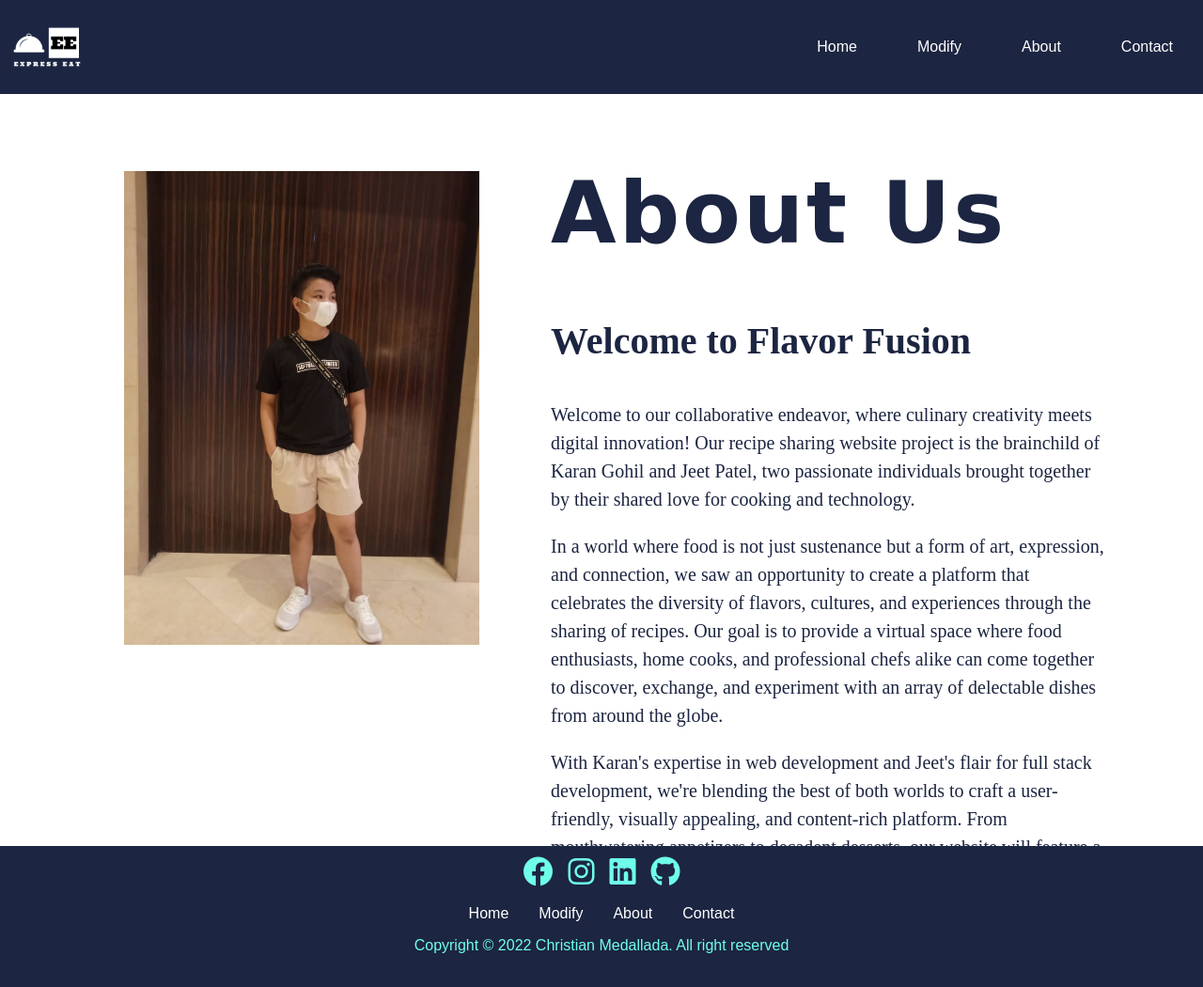
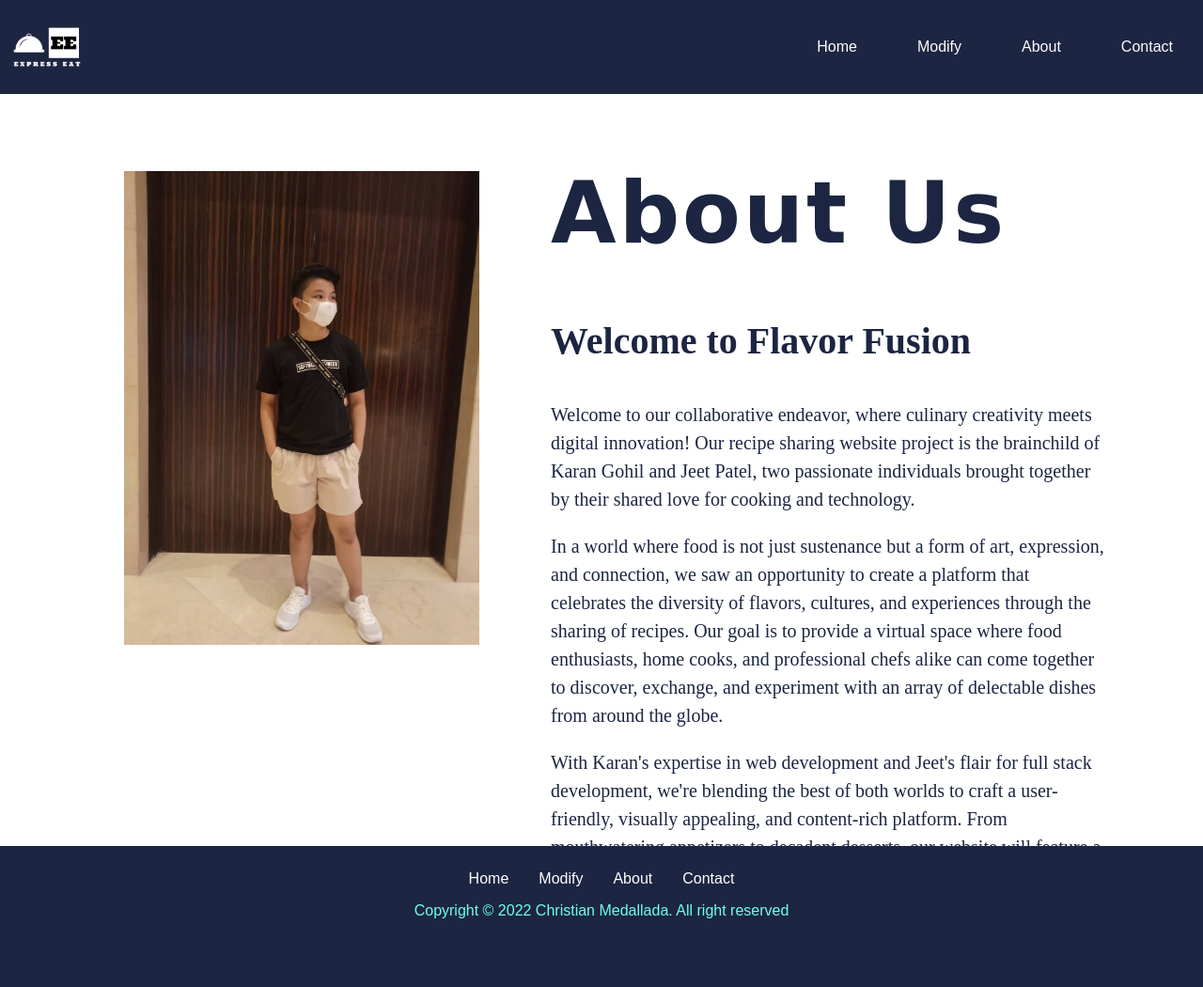
Before and after one commit to JeetPatel2612/try_eat, a plain HTML site: page ExpressEat-main/about.html in a window 1280 px wide. Shown: the whole page at 94% size. Drawn offline with Linux system fonts and the light colour scheme.

Commit message:
Update about.html

```diff
--- a/ExpressEat-main/about.html
+++ b/ExpressEat-main/about.html
@@ -6,7 +6,6 @@
     <meta name="viewport" content="width=device-width, initial-scale=1.0">
     <link rel="shortcut icon" href="./img/RecipeLogo.jpeg" type="image/x-icon">
     <link rel="stylesheet" href="./assets/style.css">
-    <link rel="stylesheet" href="https://cdnjs.cloudflare.com/ajax/libs/font-awesome/6.2.0/css/all.min.css">
     <title>Express Eat</title>
 </head>
 <body>
```
